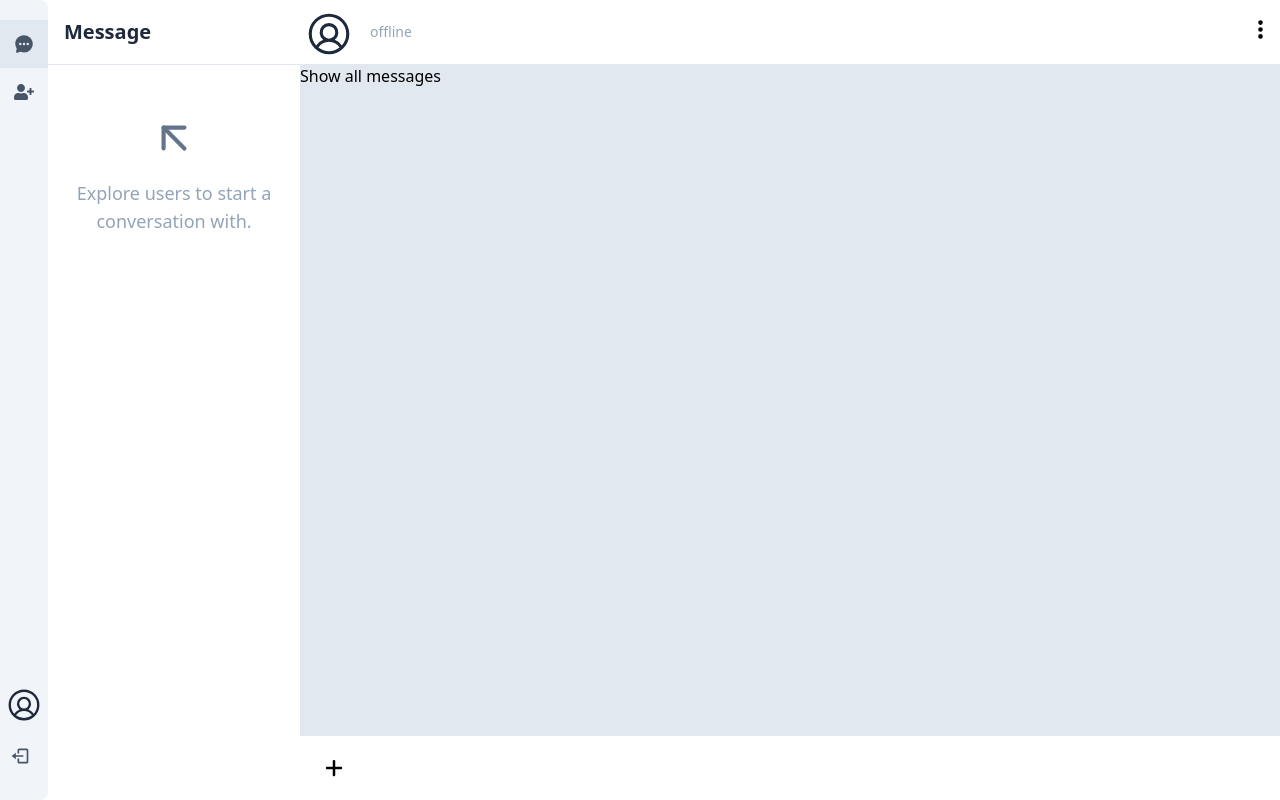
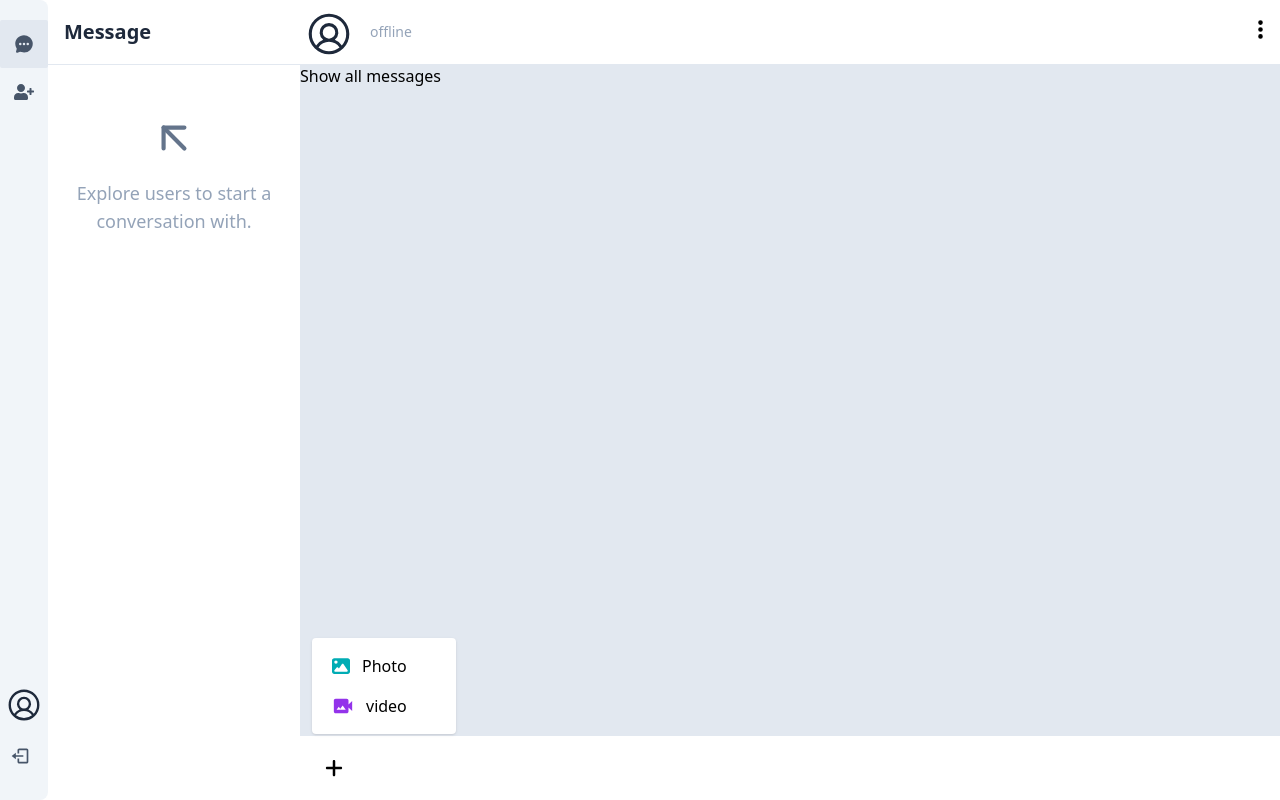
Before and after one commit to salmanulfarispk/Chat_App_Mern_stack, a React (Vite) app in the folder client/: page /1 in a window 1280 px wide. Both pictures are taken after a click on the button 334 px from the left and 768 px from the top of the page. Built offline with nearby package versions, Linux system fonts and the light colour scheme; no server answers.

Commit message:
setting the open image or video..

```diff
--- a/client/src/components/Message.jsx
+++ b/client/src/components/Message.jsx
@@ -5,6 +5,8 @@ import Avatar from "./Avatar"
 import { HiDotsVertical } from "react-icons/hi";
 import { FaAngleLeft } from "react-icons/fa6";
 import { FaPlus } from "react-icons/fa6";
+import { FaImage } from "react-icons/fa6";
+import { MdVideoCameraBack } from "react-icons/md";
 
 function Message() {
 
@@ -18,6 +20,7 @@ function Message() {
     profileImg:"",
     online: false
   })
+  const [openImgVid,setOpenImgVid]=useState(false)
   const socketconnection= useSelector(state=> state?.user?.socketConnection)
 
 
@@ -78,17 +81,36 @@ function Message() {
       {/** send message  */}
 
        <section className='h-16 bg-white flex items-center px-3'>
-          <div className='relative flex justify-center items-center w-11 h-11 rounded-full hover:bg-primary hover:text-white'>
-            <button>
+       <div className='relative'>
+            <button className='flex justify-center items-center w-11 h-11
+            rounded-full hover:bg-primary hover:text-white' onClick={()=> setOpenImgVid(prev=> !prev)}>
             <FaPlus size={20}/>
             </button>
 
         {/** video and image  */}
+            {
+              openImgVid && (
+                <div className='bg-white shadow rounded absolute bottom-14 w-36 p-2'>
+                <form>
+                  <label htmlFor='uploadimage' className='flex items-center p-2 px-3 gap-3 hover:bg-slate-200 rounded-sm cursor-pointer'>
+                   <div className='text-primary'>
+                      <FaImage size={18}/>
+                   </div>
+                   <p>Photo</p>
+                  </label>
 
-            <div className=''>
+                  <label htmlFor='uploadvideo' className='flex items-center p-2 px-3 gap-3 hover:bg-slate-200 rounded-sm cursor-pointer'>
+                   <div className='text-purple-600'>
+                      <MdVideoCameraBack size={22}/>
+                   </div>
+                   <p>video</p>
+                  </label>
+                </form>
+             </div>
+              )
+            }
 
 
-            </div>
           </div>
        </section>
 
```
